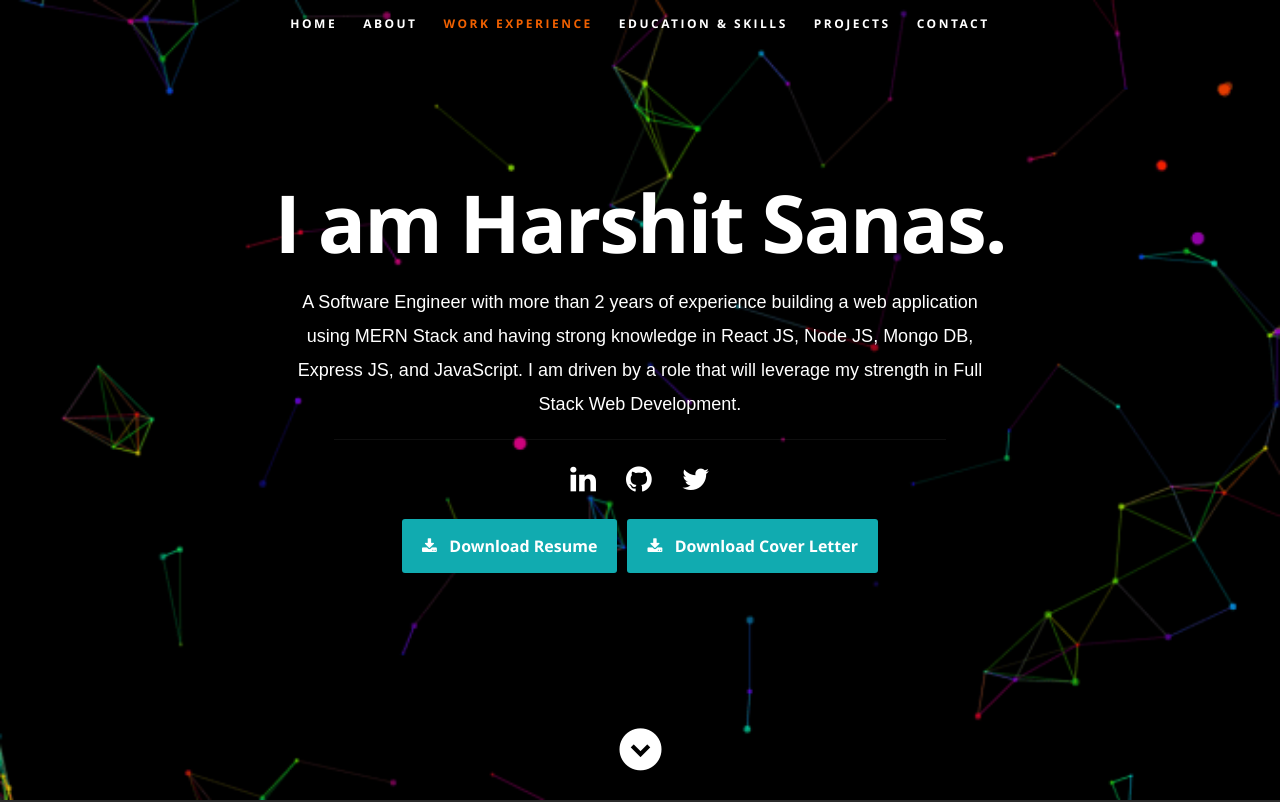
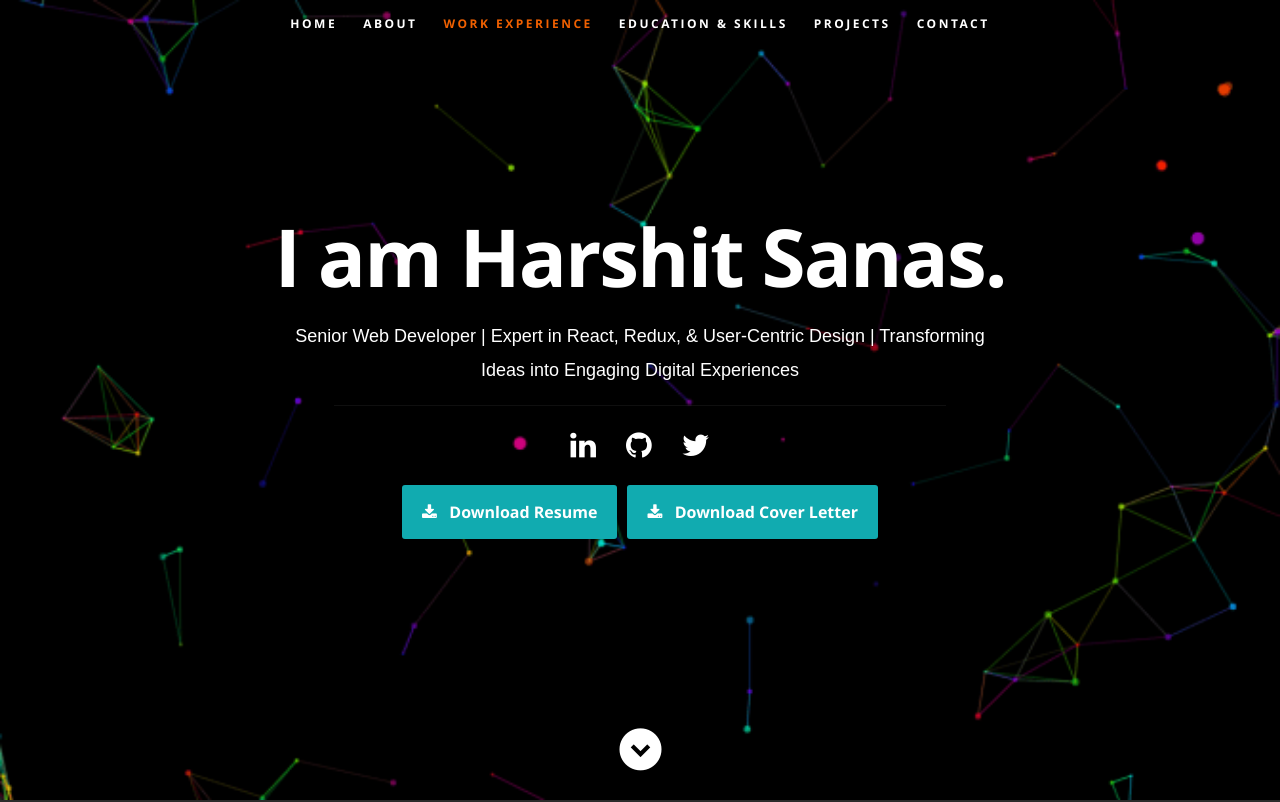
Before and after one commit to Harshsanas/Harshit_Portfolio, a React (Create React App) app: page / in a window 1280 px wide. Shown: the top 802 px of the page. Built offline with nearby package versions, Linux system fonts and the light colour scheme.

Commit message:
Update resumeData.js header title

```diff
--- a/src/resumeData.js
+++ b/src/resumeData.js
@@ -5,7 +5,7 @@ let resumeData = {
   linkedinId: "https://www.linkedin.com/in/harshitsanas/",
   twitterid: "https://twitter.com/harrysanas140",
   roleDescription:
-    "A Software Engineer with more than 2 years of experience building a web application using MERN Stack and having strong knowledge in React JS, Node JS, Mongo DB, Express JS, and JavaScript. I am driven by a role that will leverage my strength in Full Stack Web Development.",
+    "Senior Web Developer | Expert in React, Redux, & User-Centric Design | Transforming Ideas into Engaging Digital Experiences",
   socialLinks: [
     {
       name: "linkedin",
```
